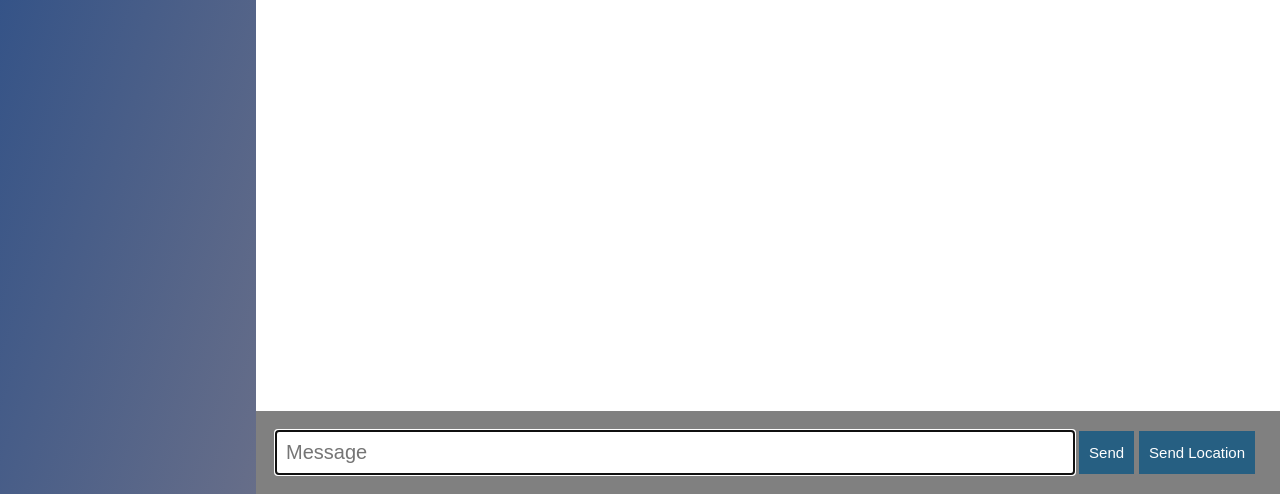
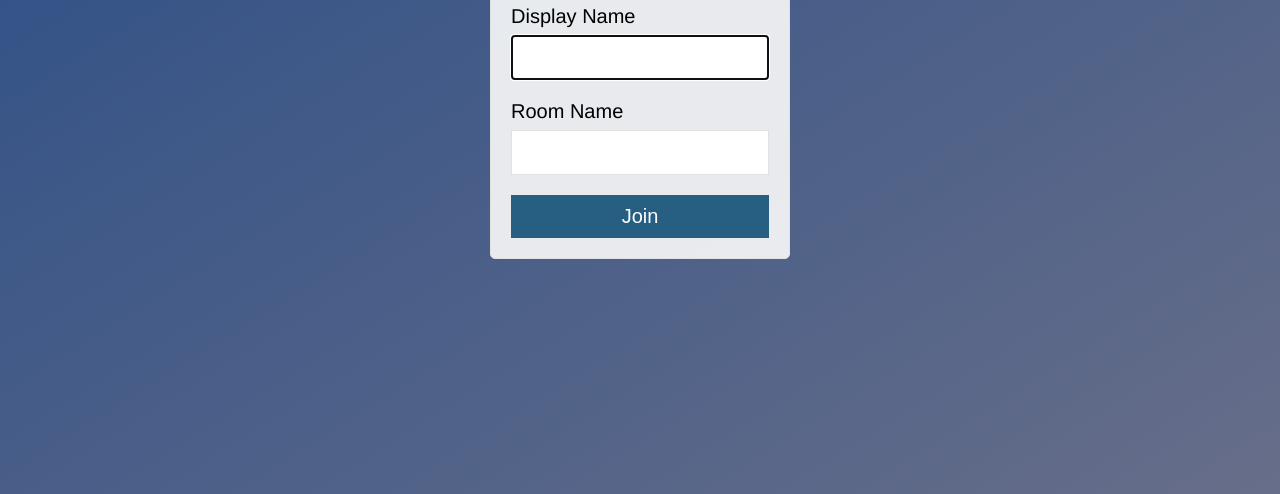
Before and after one commit to kent426/node-chat-app, a website: page public/index.html in a window 1280 px wide. Shown: the part 306-800 px from the top of the page. Drawn offline with nearby package versions, Linux system fonts and the light colour scheme; no server answers.

Commit message:
added home page and change original index to chat.html

```diff
--- a/public/css/styles.css
+++ b/public/css/styles.css
@@ -85,15 +85,17 @@ body {
 
 
 }
-.rightbar--sendview--form--button {
+button.rightbar--sendview--form--button {
     margin-right: .5rem;
     border: none;
     padding: 1rem;
-    font-size: 1.5rem
+    font-size: 1.5rem;
+    flex-basis: 15%;
+
 
 }
 
-.rightbar--sendview--locationButton {
+button.rightbar--sendview--locationButton {
 
     display: block;
     margin-right: .5rem;
@@ -102,23 +104,7 @@ body {
 
 }
 
-@media (max-height: 600px) {
 
-    .rightbar--sendview {
-        margin-bottom: 1rem;
-
-    }
-
-    .rightbar--sendview--form--button {
-        margin:0.4rem auto;
-
-    }
-
-    .rightbar--sendview--locationButton {
-        margin:0.4rem auto;
-
-    }
-  }
 
   button {
     border: none;
@@ -164,3 +150,89 @@ li.message {
     margin: .5rem;
 
 }
+
+@media only screen and (max-width: 600px) {
+
+    .rightbar--sendview {
+        margin-bottom: 1rem;
+
+    }
+
+    button.rightbar--sendview--form--button {
+        margin:0.4rem auto;
+        flex-basis: 25%;
+
+
+
+    }
+
+    button.rightbar--sendview--locationButton {
+        margin:0.4rem auto;
+
+    }
+  }
+
+  @media only screen and (max-height: 700px) {
+
+    button.rightbar--sendview--form--button {
+        padding-top: 3px;
+
+
+    }
+
+    button.rightbar--sendview--locationButton {
+        padding-top: 3px;
+
+
+    }
+  }
+
+
+
+  /* index.html */
+  .centered-form {
+    background-image: linear-gradient(to right bottom, rgb(41, 77, 135),rgb(103, 110, 137));
+    background-repeat: no-repeat;
+    display: flex;
+    align-items: center;
+    height: 100vh;
+    width: 100vw;
+    justify-content: center;
+  }
+
+  .centered-form__form{
+    background: rgba(250, 250, 250, 0.9);
+    border: .1rem solid #e1e1e1;
+    border-radius: .5rem;
+    padding: 0 2rem;
+    margin: 2rem;
+    width: 30rem;
+  }
+
+  .form-field {
+    margin: 2rem 0;
+
+  }
+
+  .form-field > * {
+    width: 100%;
+    font-size: 2rem;
+  }
+
+  .form-field-title {
+      font-size: 3rem;
+      font-weight: 600;
+      text-align: center;
+  }
+
+
+
+  .form-field label {
+    display: block;
+    margin-bottom: .7rem;
+  }
+
+  .form-field input, .form-field select {
+    border: 1px solid #e1e1e1;
+    padding: 1rem;
+  }
--- a/public/index.html
+++ b/public/index.html
@@ -1,51 +1,40 @@
 <!DOCTYPE html>
-
 <html>
     <head>
-        <meta charset="utf-8">
+        <meta charset='utf-8'>
+        <meta name="viewport" content="width=device-width, initial-scale=1.0 user-scalable=no" >
         <link rel='stylesheet' href='css/styles.css' >
+        <title >Chat | Chat app</title>
 
     </head>
-    <body>
-        <div class='container'>
-            <div class='leftbar'>
-                <h1>People</h1>
+    <body class='centered-form'>
+
+
+            <div class='centered-form__form'>
+                <form action='/chat.html'>
+                    <div class='form-field'>
+                        <h1 class='form-field-title'>Join a Chat</h1>
+
+                    </div>
+
+                    <div class='form-field'>
+                        <label for='name'>Display Name</label>
+                        <input type="text" name='name' autofocus />
+                    </div>
+                    <div class='form-field'>
+                            <label for='room'>Room Name</label>
+                            <input type="text" name='room'  />
+
+                    </div>
+                    <div class='form-field'>
+                        <button>Join</button>
+
+                    </div>
+                </form>
+
             </div>
-            <div class='rightbar'>
-                <div class='rightbar--topview'>
-                    <p>Welcome to the chat app</p>
 
-                    <ol id='message-list'></ol>
-                </div>
 
-                <div class="rightbar--sendview">
 
-                    <form id='message-form' class="rightbar--sendview--form">
-                        <input name='message' type='text' placeholder="Message" class="rightbar--sendview--form--input" autofocus  autocomplete="off"/>
-                        <button  class="rightbar--sendview--form--button">Send</button>
-
-                    </form>
-                    <button id='send-location' class="rightbar--sendview--locationButton"> Send Location</button>
-                </div>
-            </div>
-        </div>
-
-        <script id='message-template' type='text/template'>
-            <li class='message'>
-                <div class='message--title'>
-                    <h1 class='message--title--from'>{{from}}</h1>
-                    <span class='message--title--time'>{{createdAt}}</span>
-                </div>
-                <div class='message--body'>
-                    <p>{{text}}</p>
-                </div>
-            </li>
-        </script>
-
-        <script src="/socket.io/socket.io.js"></script>
-        <script src='/js/libs/jquery-3.3.1.min.js'></script>
-        <script src='/js/libs/moment.js'></script>
-        <script src='/js/libs/mustache.min.js'></script>
-        <script src="/js/index.js" ></script>
     </body>
 </html>
--- a/server/server.js
+++ b/server/server.js
@@ -16,6 +16,7 @@ var server = http.createServer(app)
 var io = socketIO(server)
 
 app.use(express.static(publicPath))
+
 
 io.on('connection', (socket) => {
     console.log('new user connected.')
@@ -47,6 +48,8 @@ io.on('connection', (socket) => {
 
     })
 
+
+
 server .listen(port, () => {
     console.log(`Started on port ${port}.`)
 })
```
Also changed, not shown: public/chat.html (added, +54 -0 lines).
